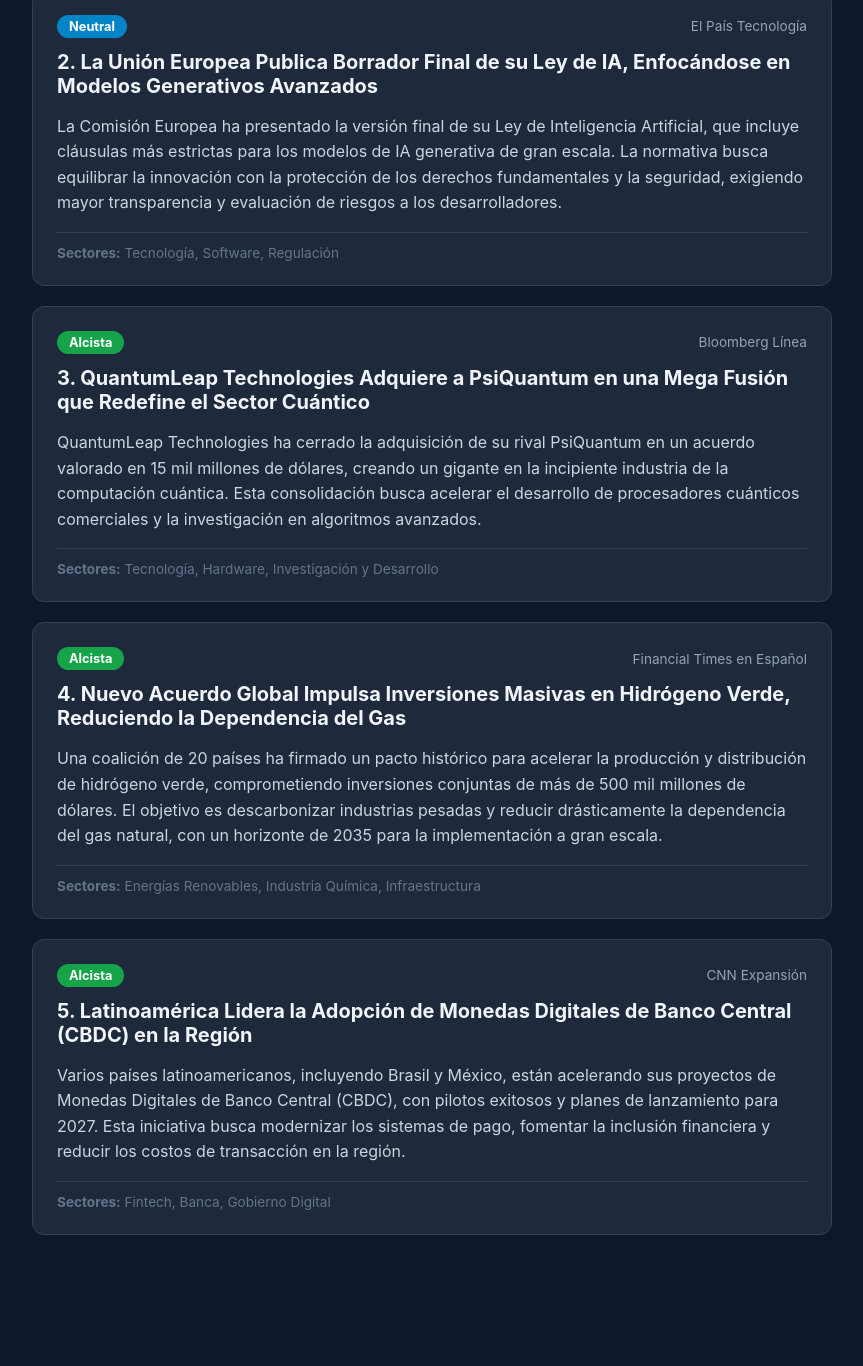
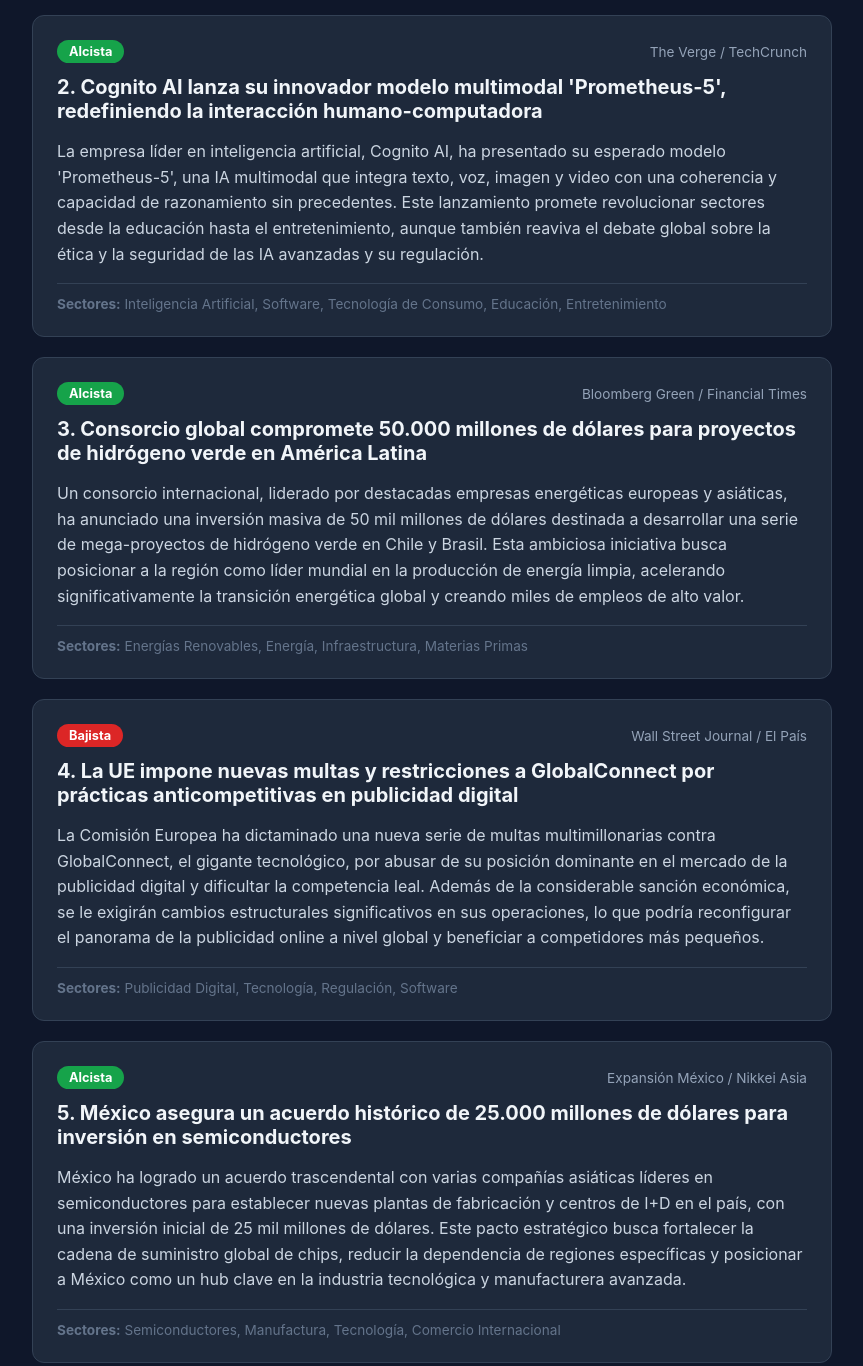
Before and after one commit to Jjjay-p/automatizacion, a plain HTML site: page index.html in a window 1280 px wide. Shown: the part 567-1933 px from the top of the page, without its empty margins (208-1071 px from the left). Before the commit the page ends 1862 px from the top, so only its background shows below. Drawn offline with Linux system fonts and the light colour scheme.

Commit message:
Actualización diaria de portal de noticias

```diff
--- a/index.html
+++ b/index.html
@@ -34,7 +34,7 @@
     <div class="container">
         <header>
             <h1>📰 What's Happening Today?</h1>
-            <p class="timestamp">Última actualización: 23/11/2026 19:34 (hs)</p>
+            <p class="timestamp">Última actualización: 24/11/2026 19:08 (hs)</p>
             <button class="btn-update" id="reloadBtn" onclick="dispararActualizacion()">
                 🔄 Actualizar Noticias Ahora
             </button>
@@ -44,61 +44,61 @@
 
         <div class="card">
             <div class="card-header">
-                <span class="badge" style="background-color: #dc2626;">Bajista</span>
-                <span class="source">Expansión</span>
+                <span class="badge" style="background-color: #16a34a;">Alcista</span>
+                <span class="source">Reuters / Expansión</span>
             </div>
-            <h2>1. El BCE Sorprende al Mercado con un Aumento Inesperado de Tasas ante la Inflación Energética</h2>
-            <p class="summary">El Banco Central Europeo ha anunciado un incremento de 25 puntos básicos en sus tipos de interés clave, sorprendiendo a los analistas que esperaban una pausa. La decisión se justifica por la persistencia de presiones inflacionarias, especialmente en el sector energético, y el temor a una espiral de precios-salarios en la Eurozona.</p>
+            <h2>1. El BCE insinúa flexibilización monetaria para inicios de 2027 ante la moderación persistente de la inflación</h2>
+            <p class="summary">El Banco Central Europeo (BCE) ha emitido señales cautelosas pero claras sobre una posible reducción de las tasas de interés a principios de 2027, citando una continuada moderación de la inflación en la Eurozona. Aunque la presidenta Lagarde enfatizó la dependencia de los datos, los mercados ya están descontando una mayor probabilidad de un cambio en la política monetaria, impulsando la confianza de los inversores.</p>
             <div class="card-footer">
-                <strong>Sectores:</strong> Banca, Energía, Mercados Financieros
-            </div>
-        </div>
-
-        <div class="card">
-            <div class="card-header">
-                <span class="badge" style="background-color: #0284c7;">Neutral</span>
-                <span class="source">El País Tecnología</span>
-            </div>
-            <h2>2. La Unión Europea Publica Borrador Final de su Ley de IA, Enfocándose en Modelos Generativos Avanzados</h2>
-            <p class="summary">La Comisión Europea ha presentado la versión final de su Ley de Inteligencia Artificial, que incluye cláusulas más estrictas para los modelos de IA generativa de gran escala. La normativa busca equilibrar la innovación con la protección de los derechos fundamentales y la seguridad, exigiendo mayor transparencia y evaluación de riesgos a los desarrolladores.</p>
-            <div class="card-footer">
-                <strong>Sectores:</strong> Tecnología, Software, Regulación
+                <strong>Sectores:</strong> Banca, Servicios Financieros, Mercados de Capitales
             </div>
         </div>
 
         <div class="card">
             <div class="card-header">
                 <span class="badge" style="background-color: #16a34a;">Alcista</span>
-                <span class="source">Bloomberg Línea</span>
+                <span class="source">The Verge / TechCrunch</span>
             </div>
-            <h2>3. QuantumLeap Technologies Adquiere a PsiQuantum en una Mega Fusión que Redefine el Sector Cuántico</h2>
-            <p class="summary">QuantumLeap Technologies ha cerrado la adquisición de su rival PsiQuantum en un acuerdo valorado en 15 mil millones de dólares, creando un gigante en la incipiente industria de la computación cuántica. Esta consolidación busca acelerar el desarrollo de procesadores cuánticos comerciales y la investigación en algoritmos avanzados.</p>
+            <h2>2. Cognito AI lanza su innovador modelo multimodal 'Prometheus-5', redefiniendo la interacción humano-computadora</h2>
+            <p class="summary">La empresa líder en inteligencia artificial, Cognito AI, ha presentado su esperado modelo 'Prometheus-5', una IA multimodal que integra texto, voz, imagen y video con una coherencia y capacidad de razonamiento sin precedentes. Este lanzamiento promete revolucionar sectores desde la educación hasta el entretenimiento, aunque también reaviva el debate global sobre la ética y la seguridad de las IA avanzadas y su regulación.</p>
             <div class="card-footer">
-                <strong>Sectores:</strong> Tecnología, Hardware, Investigación y Desarrollo
+                <strong>Sectores:</strong> Inteligencia Artificial, Software, Tecnología de Consumo, Educación, Entretenimiento
             </div>
         </div>
 
         <div class="card">
             <div class="card-header">
                 <span class="badge" style="background-color: #16a34a;">Alcista</span>
-                <span class="source">Financial Times en Español</span>
+                <span class="source">Bloomberg Green / Financial Times</span>
             </div>
-            <h2>4. Nuevo Acuerdo Global Impulsa Inversiones Masivas en Hidrógeno Verde, Reduciendo la Dependencia del Gas</h2>
-            <p class="summary">Una coalición de 20 países ha firmado un pacto histórico para acelerar la producción y distribución de hidrógeno verde, comprometiendo inversiones conjuntas de más de 500 mil millones de dólares. El objetivo es descarbonizar industrias pesadas y reducir drásticamente la dependencia del gas natural, con un horizonte de 2035 para la implementación a gran escala.</p>
+            <h2>3. Consorcio global compromete 50.000 millones de dólares para proyectos de hidrógeno verde en América Latina</h2>
+            <p class="summary">Un consorcio internacional, liderado por destacadas empresas energéticas europeas y asiáticas, ha anunciado una inversión masiva de 50 mil millones de dólares destinada a desarrollar una serie de mega-proyectos de hidrógeno verde en Chile y Brasil. Esta ambiciosa iniciativa busca posicionar a la región como líder mundial en la producción de energía limpia, acelerando significativamente la transición energética global y creando miles de empleos de alto valor.</p>
             <div class="card-footer">
-                <strong>Sectores:</strong> Energías Renovables, Industria Química, Infraestructura
+                <strong>Sectores:</strong> Energías Renovables, Energía, Infraestructura, Materias Primas
+            </div>
+        </div>
+
+        <div class="card">
+            <div class="card-header">
+                <span class="badge" style="background-color: #dc2626;">Bajista</span>
+                <span class="source">Wall Street Journal / El País</span>
+            </div>
+            <h2>4. La UE impone nuevas multas y restricciones a GlobalConnect por prácticas anticompetitivas en publicidad digital</h2>
+            <p class="summary">La Comisión Europea ha dictaminado una nueva serie de multas multimillonarias contra GlobalConnect, el gigante tecnológico, por abusar de su posición dominante en el mercado de la publicidad digital y dificultar la competencia leal. Además de la considerable sanción económica, se le exigirán cambios estructurales significativos en sus operaciones, lo que podría reconfigurar el panorama de la publicidad online a nivel global y beneficiar a competidores más pequeños.</p>
+            <div class="card-footer">
+                <strong>Sectores:</strong> Publicidad Digital, Tecnología, Regulación, Software
             </div>
         </div>
 
         <div class="card">
             <div class="card-header">
                 <span class="badge" style="background-color: #16a34a;">Alcista</span>
-                <span class="source">CNN Expansión</span>
+                <span class="source">Expansión México / Nikkei Asia</span>
             </div>
-            <h2>5. Latinoamérica Lidera la Adopción de Monedas Digitales de Banco Central (CBDC) en la Región</h2>
-            <p class="summary">Varios países latinoamericanos, incluyendo Brasil y México, están acelerando sus proyectos de Monedas Digitales de Banco Central (CBDC), con pilotos exitosos y planes de lanzamiento para 2027. Esta iniciativa busca modernizar los sistemas de pago, fomentar la inclusión financiera y reducir los costos de transacción en la región.</p>
+            <h2>5. México asegura un acuerdo histórico de 25.000 millones de dólares para inversión en semiconductores</h2>
+            <p class="summary">México ha logrado un acuerdo trascendental con varias compañías asiáticas líderes en semiconductores para establecer nuevas plantas de fabricación y centros de I+D en el país, con una inversión inicial de 25 mil millones de dólares. Este pacto estratégico busca fortalecer la cadena de suministro global de chips, reducir la dependencia de regiones específicas y posicionar a México como un hub clave en la industria tecnológica y manufacturera avanzada.</p>
             <div class="card-footer">
-                <strong>Sectores:</strong> Fintech, Banca, Gobierno Digital
+                <strong>Sectores:</strong> Semiconductores, Manufactura, Tecnología, Comercio Internacional
             </div>
         </div>
 
```
